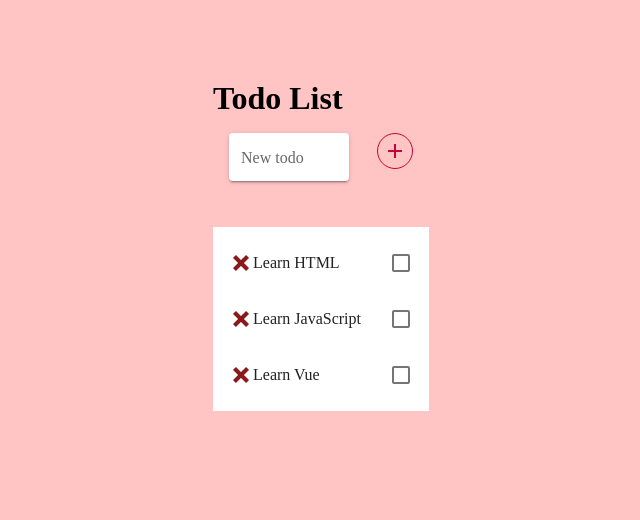
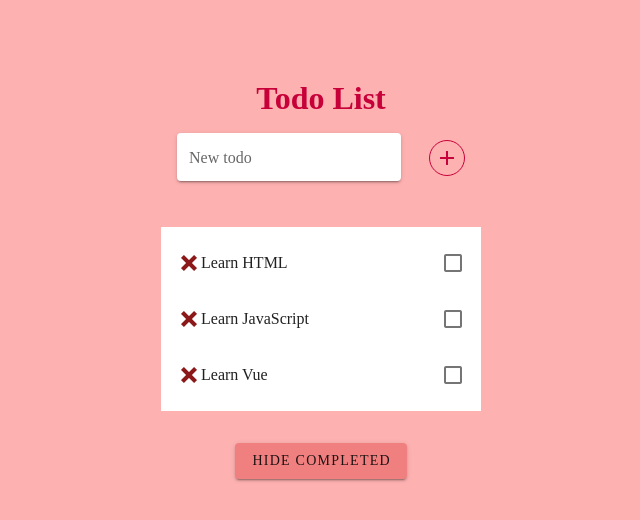
Before and after one commit to mimipepin/todoList, a Nuxt app: page / in a window 1280 px wide. Shown: the top 520 px of the page, without its empty margins (319-959 px from the left). Built offline with nearby package versions, Linux system fonts and the light colour scheme.

Commit message:
fonctionnel

```diff
--- a/pages/index.vue
+++ b/pages/index.vue
@@ -5,12 +5,18 @@ let id = 0
 export default {
   data() {
     return {
+        hide: false,
         newTodo: '',
         todos: [
             { id: id++, text: 'Learn HTML', finished:false},
             { id: id++, text: 'Learn JavaScript', finished:false},
             { id: id++, text: 'Learn Vue', finished:false}
         ]
+    }
+  },
+  computed: {
+    filteredTodos() {
+        return this.hide ? this.todos.filter((t) => !t.finished) : this.todos
     }
   },
   methods: {
@@ -29,13 +35,12 @@ export default {
     <div>
         <h1>Todo List</h1>
         <form @submit.prevent="addTodo">
-            <v-text-field v-model="newTodo" id="newTodo"
+            <v-text-field v-model="newTodo"
                 label="New todo"
                 solo
             ></v-text-field>
             <v-btn @click="addTodo" id="addButton"
                 color="#C70039"
-                elevation="2"
                 outlined
                 icon
             >
@@ -45,32 +50,43 @@ export default {
 
         <v-list>
             <v-list-item-group max-width="1000">
-                <v-list-item v-for="item in todos" :key="item.id">
+                <v-list-item v-for="item in filteredTodos" :key="item.id">
                     <v-list-item-icon>
                         <v-icon color="#8c1919" @click="removeTodo(item)">mdi-close-thick</v-icon>
                     </v-list-item-icon>
                     <v-list-item-content>
-                        <v-list-item-title v-text="item.text"></v-list-item-title>
+                        <v-list-item-title> <span :class="{done: item.finished}">{{ item.text }}</span></v-list-item-title>
                     </v-list-item-content>
                     <v-list-item-action>
-                        <v-checkbox ></v-checkbox>
+                        <v-checkbox v-model="item.finished"></v-checkbox>
                     </v-list-item-action>
                 </v-list-item>
             </v-list-item-group>
         </v-list>
+         <div id="hideButton">
+            <v-btn
+                @click="hide = !hide"
+                elevation="4"
+                color="#F08080"
+            >
+                {{ hide ? "Show all" : "Hide completed" }}
+            </v-btn>
+        </div>
     </div>
  </template>
 
  <style>
     body {
-        background-color: #ffc4c4;
+        background-color: #feb1b1;
         margin: 5em;
         display: flex;
         flex-direction: column;
         align-items: center;
     }
 
-    div {
+    h1 {
+        text-align: center;
+        color: #C70039 ;
     }
 
     form {
@@ -79,15 +95,21 @@ export default {
         margin: 1em;
     }
 
-    #newTodo {
-        width: 6em;
-
+    #addButton {
+        margin-left: 2em;
+        margin-top: 0.5em;
     }
 
-    #addButton {
-        margin-left: 2em;
+    .done {
+        text-decoration: line-through;
     }
 
 
+    #hideButton {
+        margin-top: 2em;
+        display: flex;
+        flex-direction: column;
+        align-items: center;
+    }
 
  </style>
```
Lines whose indentation alone changed are shown as unchanged.
